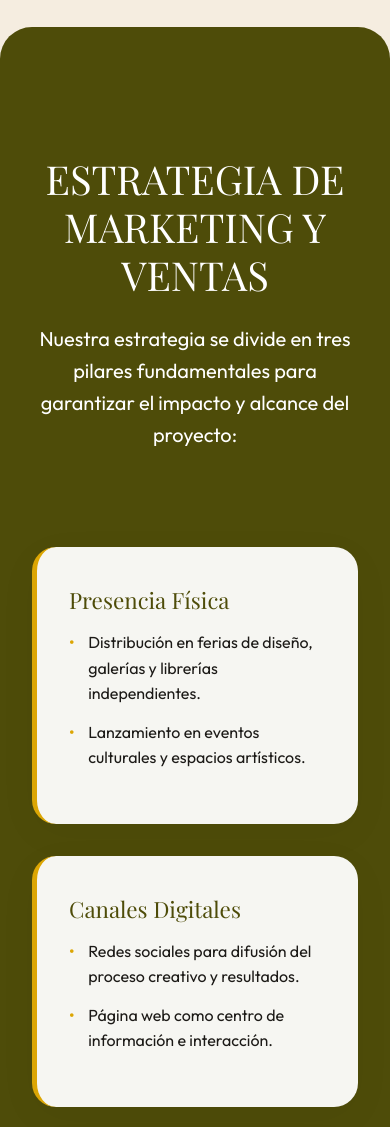
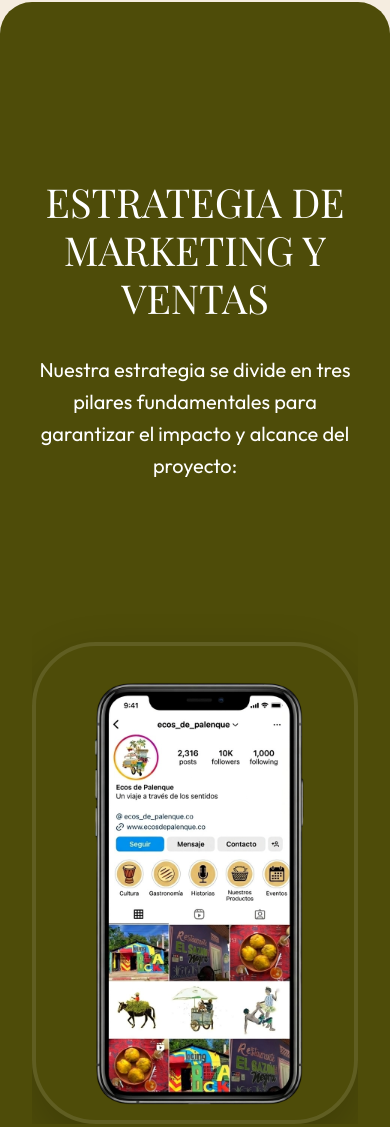
Before and after one commit to gabrielahuertas09-coder/presentacion-final, a plain HTML site: page pitch/index.html in a window 390 px wide. Shown: the part 9244-10371 px from the top of the page. Drawn offline with nearby package versions, Linux system fonts and the light colour scheme; a web font is replaced by a local one.

Commit message:
Refactor: Final structural adjustments, new color palette section, URL encoding, and UI improvements

```diff
--- a/pitch/index.html
+++ b/pitch/index.html
@@ -11,7 +11,7 @@
     <link href="https://fonts.googleapis.com/css2?family=Outfit:wght@300;400;600&family=Playfair+Display:ital,wght@0,400;0,600;0,700;1,400&display=swap" rel="stylesheet">
     <link rel="stylesheet" href="style.css">
 </head>
-+
+
 <body>
 
     <!-- Navegación Superior Estilizada -->
@@ -174,8 +174,17 @@
     <!-- 7. Estrategia de Marketing y ventas -->
     <section id="estrategia-marketing" class="section-olive section-curved-both">
         <div class="container">
-            <h2>ESTRATEGIA DE MARKETING Y VENTAS</h2>
-            <p class="text-white solucion-intro" style="margin-bottom: 2rem;">Nuestra estrategia se divide en tres pilares fundamentales para garantizar el impacto y alcance del proyecto:</p>
+            <div class="split-layout">
+                <div class="split-text">
+                    <h2 class="text-white" style="text-align: left;">ESTRATEGIA DE MARKETING Y VENTAS</h2>
+                    <p class="text-white solucion-intro" style="text-align: left; margin-left: 0;">Nuestra estrategia se divide en tres pilares fundamentales para garantizar el impacto y alcance del proyecto:</p>
+                </div>
+                <div class="split-image">
+                    <div class="marketing-visual" style="margin-bottom: 0;">
+                        <img src="imagenes/red.PNG" alt="Red de Marketing" class="img-marketing">
+                    </div>
+                </div>
+            </div>
 
             <div class="grid marketing-grid">
                 <div class="card card-marketing">
@@ -207,7 +216,6 @@
         </div>
     </section>
 
-    <!-- 8. Avances -->
     <section id="avances-en-ilustraciones" class="section-oatmilk">
         <div class="container">
             <h2>AVANCES</h2>
@@ -234,7 +242,7 @@
         </div>
     </section>
 
-    <!-- 9. Contacto -->
+    <!-- 8. Contacto -->
     <section id="contacto" class="section-black section-curved-both">
         <div class="container">
             <h2>GRACIAS POR SU ATENCIÓN</h2>
--- a/pitch/style.css
+++ b/pitch/style.css
@@ -674,8 +674,62 @@ section {
     left: 0;
 }
 
+.marketing-visual {
+    width: 100%;
+    max-width: 900px;
+    margin: 0 auto 3rem auto;
+    border-radius: var(--border-radius-large);
+    overflow: hidden;
+    box-shadow: 0 20px 50px rgba(0,0,0,0.2);
+    border: 4px solid rgba(255,255,255,0.1);
+}
+
+.img-marketing {
+    width: 100%;
+    height: auto;
+    display: block;
+    object-fit: cover;
+    transition: transform 0.5s ease;
+}
+
+.marketing-visual:hover .img-marketing {
+    transform: scale(1.02);
+}
+
+/* Specific adjustment for Marketing Split */
+#estrategia-marketing .split-layout {
+    align-items: center;
+    margin-bottom: 2rem;
+    gap: 4rem;
+}
+
+#estrategia-marketing .split-image {
+    flex: 1;
+}
+
+#estrategia-marketing .split-text {
+    flex: 1;
+    padding-right: 0;
+}
+
 @media (max-width: 992px) {
     .marketing-grid {
         grid-template-columns: 1fr;
     }
+    .marketing-visual {
+        max-width: 100%;
+        margin-bottom: 2rem;
+    }
+    #estrategia-marketing .split-layout {
+        flex-direction: column;
+        text-align: center;
+        gap: 2rem;
+    }
+    #estrategia-marketing .split-text {
+        align-items: center;
+    }
+    #estrategia-marketing .split-text h2,
+    #estrategia-marketing .split-text p {
+        text-align: center !important;
+    }
 }
```
Also changed, not shown: index.html (+37 -11 lines), imagenes/PALETAS DE COLORES.png (added), imagenes/pitch (1).png (added), imagenes/sitio web.png (added), pitch/imagenes/red.PNG (added).
